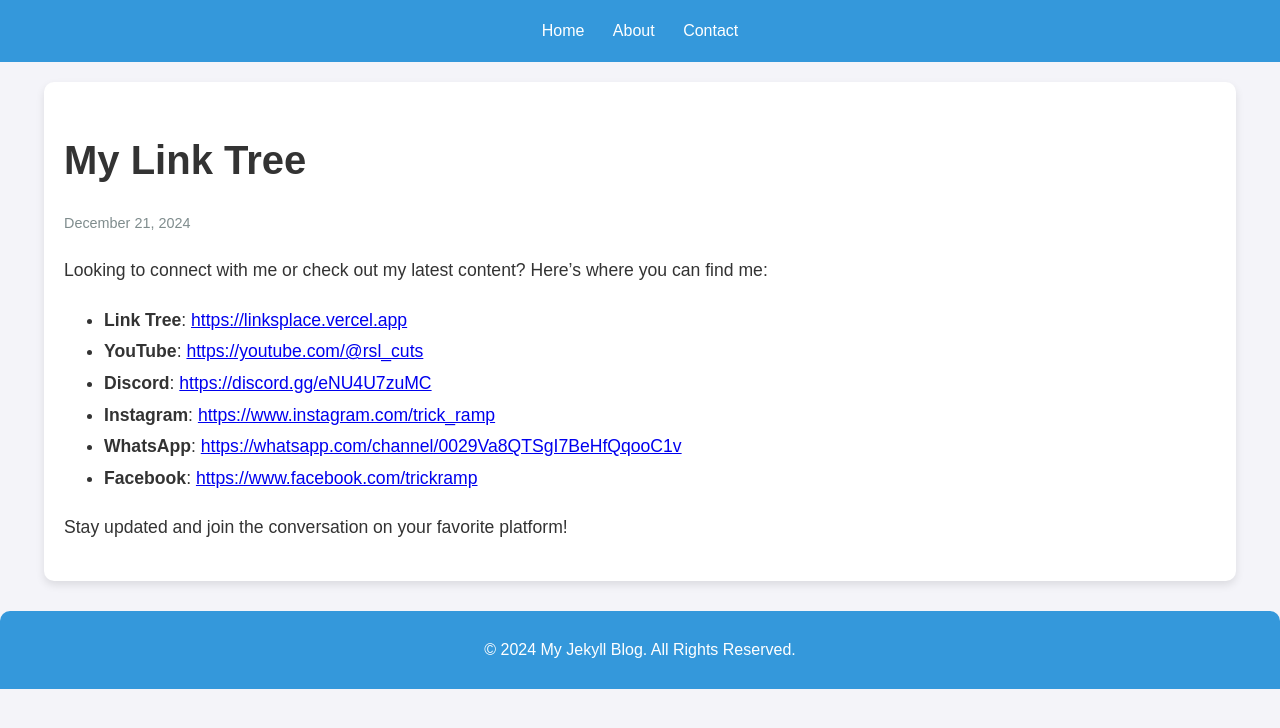
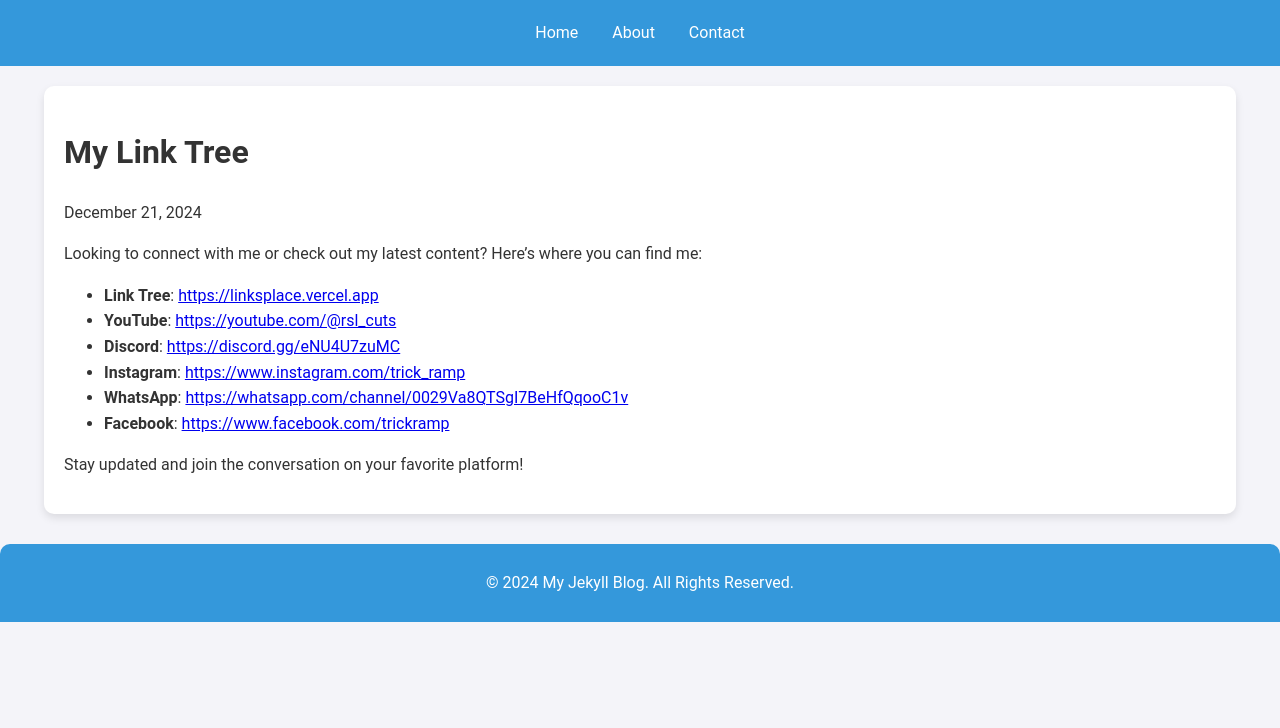
Before and after one commit to Hike-projects/Blogpage, a Jekyll site: the page built from _posts/2024-12-21-my-link-tree.md, in a window 1280 px wide. Shown: the top 728 px of the page. Built offline with Jekyll 4.4.1, drawn with Linux system fonts in a browser that asks for light colours.

Commit message:
Update style.css

```diff
--- a/assets/css/style.css
+++ b/assets/css/style.css
@@ -1,6 +1,6 @@
 /* General Styles */
 body {
-  font-family: Arial, sans-serif;
+  font-family: 'Roboto', sans-serif;
   margin: 0;
   padding: 0;
   background-color: #f4f4f9;
@@ -82,24 +82,6 @@ body {
   background: #2980b9;
 }
 
-/* Post Page Styles */
-.post-page h1 {
-  font-size: 2.5em;
-  margin-bottom: 20px;
-}
-
-.post-page .date {
-  font-size: 0.9em;
-  color: #7f8c8d;
-  margin-bottom: 20px;
-}
-
-.post-page .content {
-  margin-top: 20px;
-  font-size: 1.1em;
-  line-height: 1.8;
-}
-
 /* Footer */
 footer {
   text-align: center;
@@ -110,11 +92,7 @@ footer {
   border-radius: 10px 10px 0 0;
 }
 
-
-
 /* Responsive Design */
-
-
 @media (max-width: 768px) {
   .container {
     width: 100%; /* Full width for small screens */
@@ -133,8 +111,3 @@ footer {
     padding: 8px 12px;
   }
 }
-
-  .navbar a {
-    padding: 8px 12px;
-  }
-}
```
